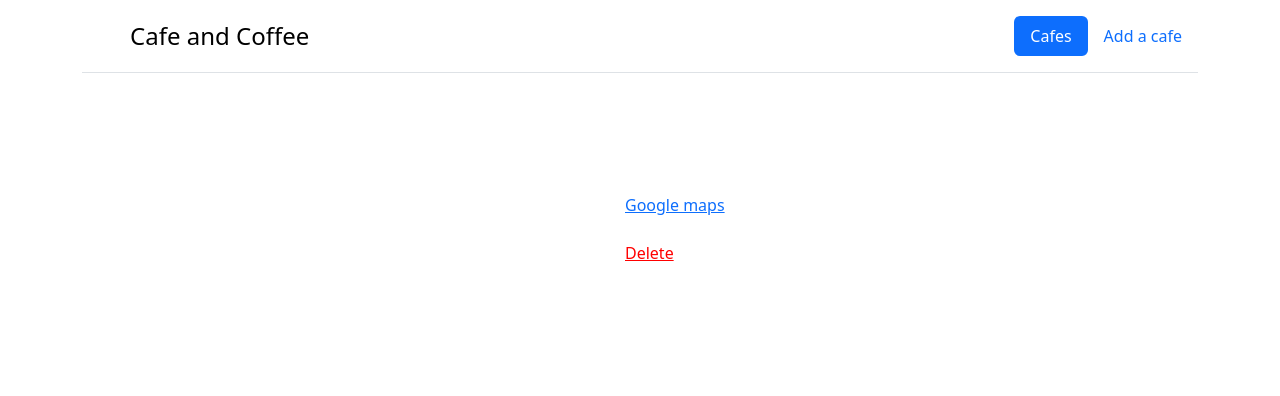
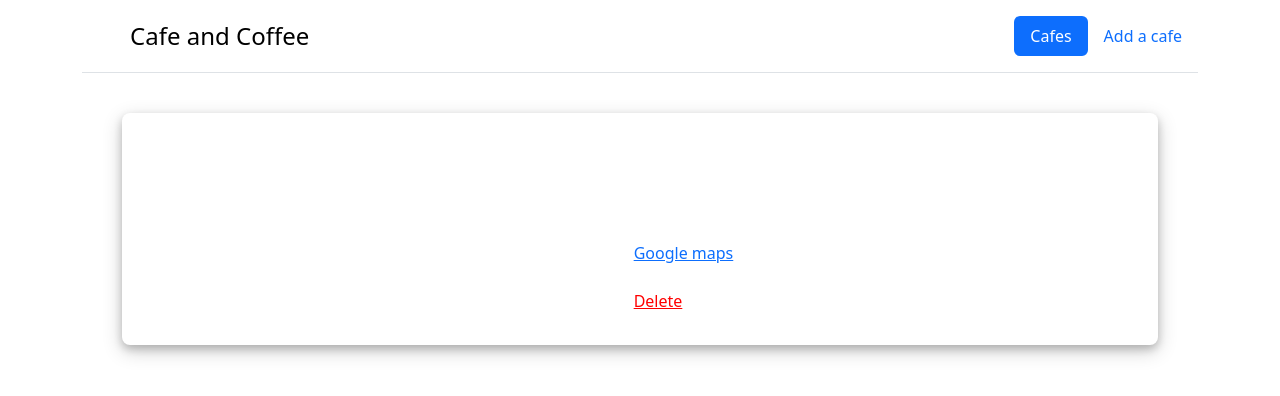
Before and after one commit to R-o-s-e-B/Cafe_and_coffee_website, a Flask app: page /view in a window 1280 px wide. Shown: the top 396 px of the page. Run offline with Flask 3, Linux system fonts and the light colour scheme; some libraries are stand-ins or nearby versions.

Commit message:
Initial commit

```diff
--- a/templates/view.html
+++ b/templates/view.html
@@ -8,9 +8,9 @@
 </head>
 <body>
 
-<div class="container">
+<div style="width:100%;" class="container">
 
-    <header class="d-flex flex-wrap justify-content-center py-3 mb-4 border-bottom">
+    <header style="width:100%;" class="d-flex flex-wrap justify-content-center py-3 mb-4 border-bottom">
       <a href="/" class="d-flex align-items-center mb-3 mb-md-0 me-md-auto link-body-emphasis text-decoration-none">
         <svg class="bi me-2" width="40" height="32"><use xlink:href="#bootstrap"></use></svg>
         <span class="fs-4">Cafe and Coffee</span>
@@ -26,7 +26,8 @@
     </header>
 
 
-<div class="row featurette" >
+<div style="margin:5vh; background:white;padding-top:4vh;padding-bottom:4vh; border-radius:1vh; box-shadow: 0 4px 8px 0 rgba(0, 0, 0, 0.2), 0 6px 20px 0 rgba(0, 0, 0, 0.19);
+" class="row featurette" >
       <div class="col-md-7 order-md-2" style="padding-left:80px;">
         <h2 class="featurette-heading fw-normal lh-1">{{cafe.name}}</h2>
           <br><br>
@@ -59,7 +60,7 @@
 
 
       </div>
-      <div class="col-md-5 order-md-1">
+      <div style="margin:auto;" class="col-md-5 order-md-1">
         <img class="bd-placeholder-img bd-placeholder-img-lg featurette-image img-fluid mx-auto" width="100%" height="140%" src="{{cafe.img_url}}" >
       </div>
     </div>
```
Also changed, not shown: templates/index.html (+7 -7 lines), instance/cafes.db.
